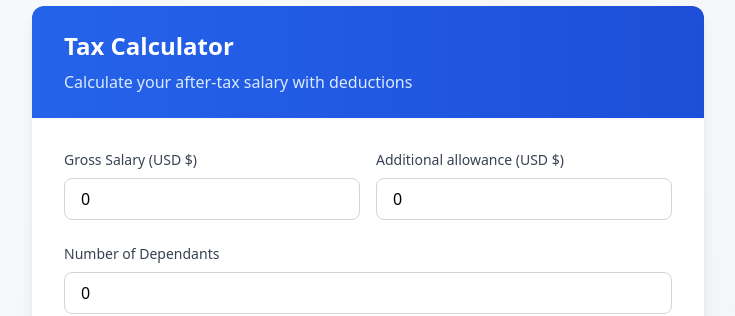
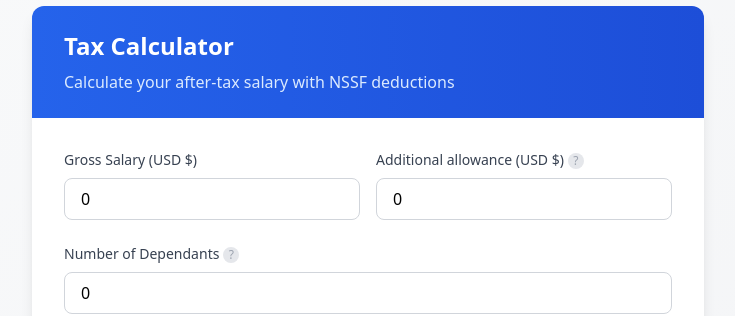
Before and after one commit to samneng/salary-tax-calculate, a Next.js app: page / in a window 1280 px wide. Shown: the part 186-502 px from the top of the page, without its empty margins (272-1007 px from the left). Built offline with nearby package versions, Linux system fonts and the light colour scheme.

Commit message:
add tooltip and og image

```diff
--- a/src/app/layout.tsx
+++ b/src/app/layout.tsx
@@ -12,7 +12,7 @@ export const metadata: Metadata = {
     description: "Calculate your salary after tax deductions and dependants",
     siteName: "Salary Tax Calculator",
     images: [{
-      url: "/img/tax-calculate.png",
+      url: "/img/salary-tax-calculator.png",
     }],
   }
 }
--- a/src/components/InputField.tsx
+++ b/src/components/InputField.tsx
@@ -1,5 +1,6 @@
 'use client';
 import { ReactNode } from 'react';
+import Tooltip from './Tooltip';
 interface InputFieldProps {
   label: string;
   type: string;
@@ -7,13 +8,15 @@ interface InputFieldProps {
   error?: string;
   step?: string;
   detail?: ReactNode;
+  tooltip?: string;
 }
 
-export default function InputField({ label, type, register, error, step, detail }: InputFieldProps) {
+export default function InputField({ label, type, register, error, step, detail, tooltip }: InputFieldProps) {
   return (
     <div>
       <label className="block text-sm font-medium text-gray-700">
         {label}
+        {tooltip && <Tooltip text={tooltip} />}
       </label>
       {detail && (
       <p className="text-sm text-gray-500">{detail}</p>
--- a/src/components/TaxCalculator.tsx
+++ b/src/components/TaxCalculator.tsx
@@ -48,7 +48,7 @@ export default function TaxCalculator() {
       <div className="max-w-2xl mx-auto bg-white rounded-xl shadow-lg overflow-hidden">
         <div className="bg-gradient-to-r from-blue-600 to-blue-700 px-8 py-6">
           <h2 className="text-2xl font-bold text-white">Tax Calculator</h2>
-          <p className="text-blue-100 mt-2">Calculate your after-tax salary with deductions</p>
+          <p className="text-blue-100 mt-2">Calculate your after-tax salary with NSSF deductions</p>
         </div>
 
         <form onSubmit={handleSubmit(onSubmit)} className="p-3 md:p-8 space-y-6">
@@ -67,6 +67,7 @@ export default function TaxCalculator() {
               step="0.01"
               register={register('otherIncome', { valueAsNumber: true })}
               error={errors.otherIncome?.message}
+              tooltip="Any additional income you receive apart from your salary. (Ex: Bonus, OT, Commission, etc.)"
             />
           </div>
           <div className="grid grid-cols-1 gap-4">
@@ -75,6 +76,7 @@ export default function TaxCalculator() {
               type="number"
               register={register('dependants', { valueAsNumber: true })}
               error={errors.dependants?.message}
+              tooltip="Number of people who rely on your income for financial support. (Ex: Your wife and your child)"
             />
           </div>
 
@@ -125,7 +127,7 @@ export default function TaxCalculator() {
         )}
       </div>
       <p className='text-center text-xs text-gray-500 pt-10'>
-        Powered by <a href='https://t.me/samneng_bot/' target='_blank' rel='noopener noreferrer' className='text-blue-500 underline'><i>Samneng</i></a>
+        Created by <a href='https://t.me/samneng_bot/' target='_blank' rel='noopener noreferrer' className='text-blue-500 underline'><i>Samneng</i></a>
       </p>
     </div>
   );
--- /dev/null
+++ b/src/components/Tooltip.tsx
@@ -0,0 +1,29 @@
+import { useState } from 'react';
+
+interface TooltipProps {
+  text: string;
+}
+
+export default function Tooltip({ text }: TooltipProps) {
+  const [isVisible, setIsVisible] = useState(false);
+
+  return (
+    <div className="relative inline-block ml-1">
+      <button
+        type="button"
+        className="text-gray-400 hover:text-gray-500 focus:outline-none"
+        onMouseEnter={() => setIsVisible(true)}
+        onMouseLeave={() => setIsVisible(false)}
+      >
+        <span className="h-4 w-4 text-xs inline-flex items-center justify-center rounded-full bg-gray-200">?</span>
+      </button>
+      {isVisible && (
+        <div className="absolute z-10 w-48 px-2 py-1 -mt-1 text-sm text-white bg-gray-900 rounded-md shadow-lg -right-2 top-full">
+          <div className="relative">
+            {text}
+          </div>
+        </div>
+      )}
+    </div>
+  );
+}
```
Also changed, not shown: public/img/salary-tax-calculator.png (added).
